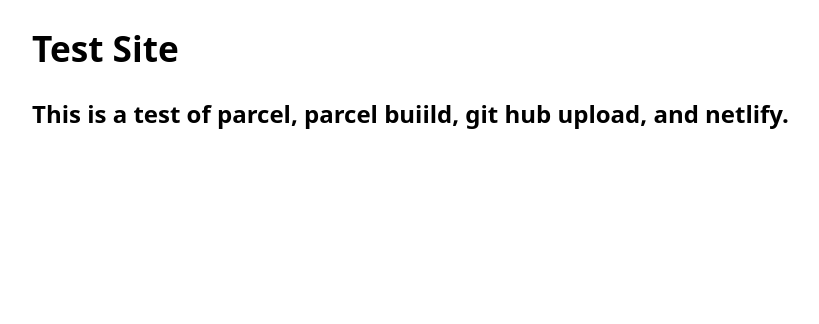
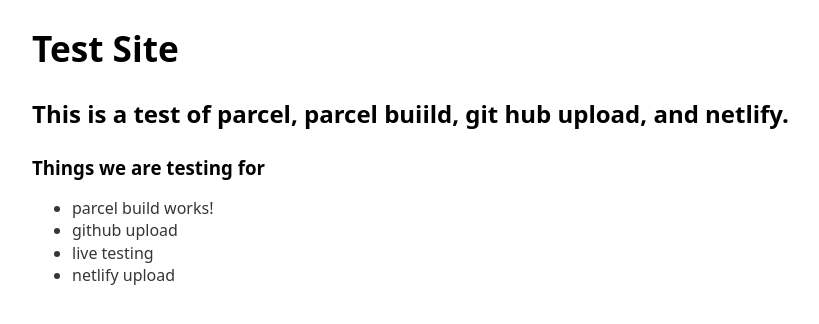
Before and after one commit to johnnymcgcodes/parceltest, a website: page index.html in a window 1280 px wide. Shown: the whole page, without its empty margins (208-1027 px from the left). Drawn offline with nearby package versions, Linux system fonts and the light colour scheme.

Commit message:
add first parcel for build

```diff
--- a/index.html
+++ b/index.html
@@ -15,5 +15,14 @@
     <h2>
       This is a test of parcel, parcel buiild, git hub upload, and netlify.
     </h2>
+    <div>
+      <h3>Things we are testing for</h3>
+      <ul>
+        <li>parcel build works!</li>
+        <li>github upload</li>
+        <li>live testing</li>
+        <li>netlify upload</li>
+      </ul>
+    </div>
   </body>
 </html>
```
Also changed, not shown: package.json (added, +15 -0 lines), 2 other files.
